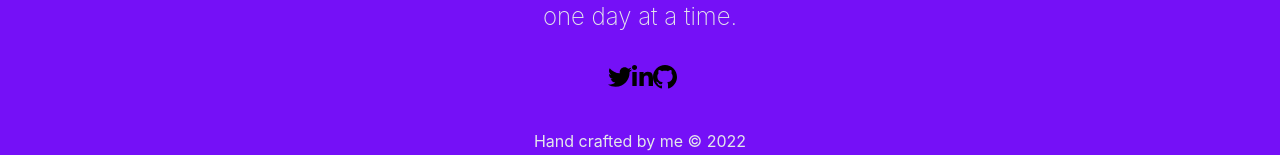
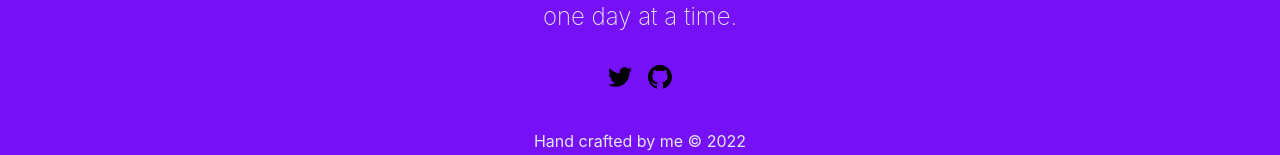
Before and after one commit to avoajaugochukwu/charlesavoaja.tech, a Next.js app: page / in a window 1280 px wide. Shown: the part 1688-1843 px from the top of the page. Built offline with nearby package versions, Linux system fonts and the light colour scheme.

Commit message:
Removed linkedIn link from website

```diff
--- a/components/Layout/Footer.js
+++ b/components/Layout/Footer.js
@@ -13,17 +13,6 @@ const Footer = () => {
         <Link href="https://twitter.com/avoajacharles" passHref={true}>
           <img
             src="/svg/twitter.svg"
-            alt="twitter logo"
-            className="w-6 h-6 cursor-pointer"
-          />
-        </Link>
-
-        <Link
-          href="https://www.linkedin.com/in/avoajaugochukwu/"
-          passHref={true}
-        >
-          <img
-            src="/svg/linkedin.svg"
             alt="twitter logo"
             className="w-6 h-6 cursor-pointer"
           />
```
